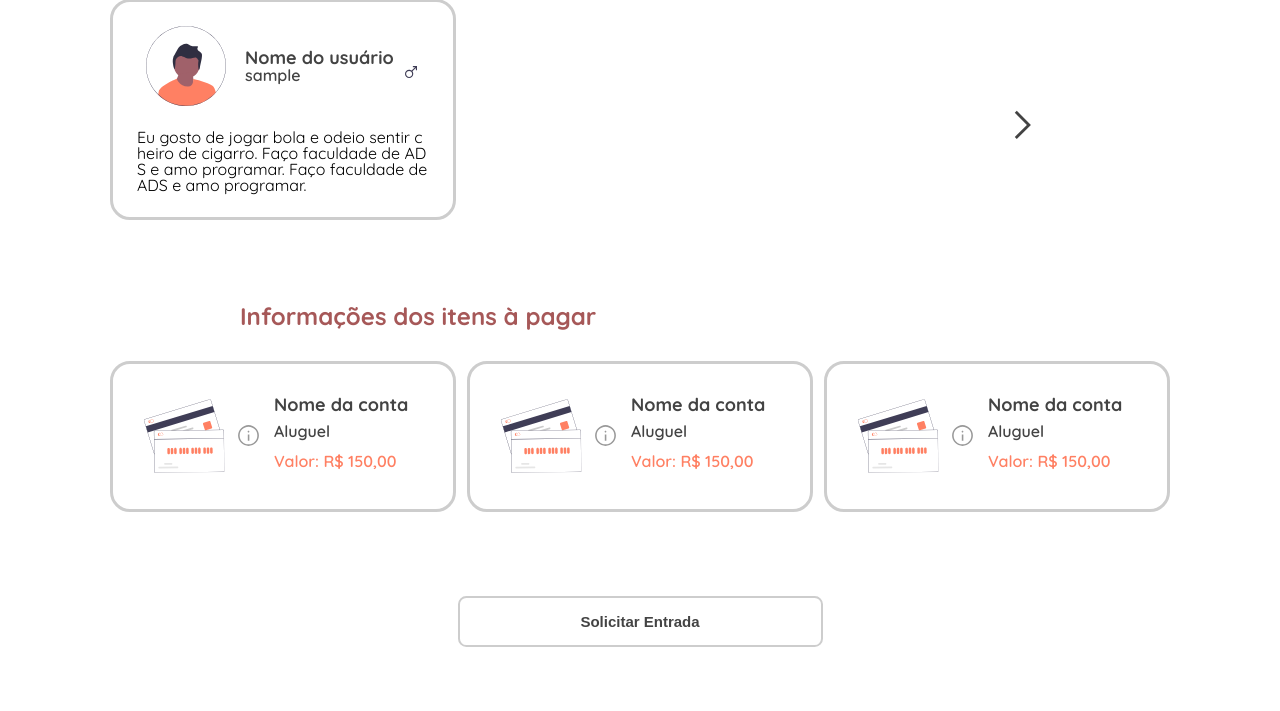
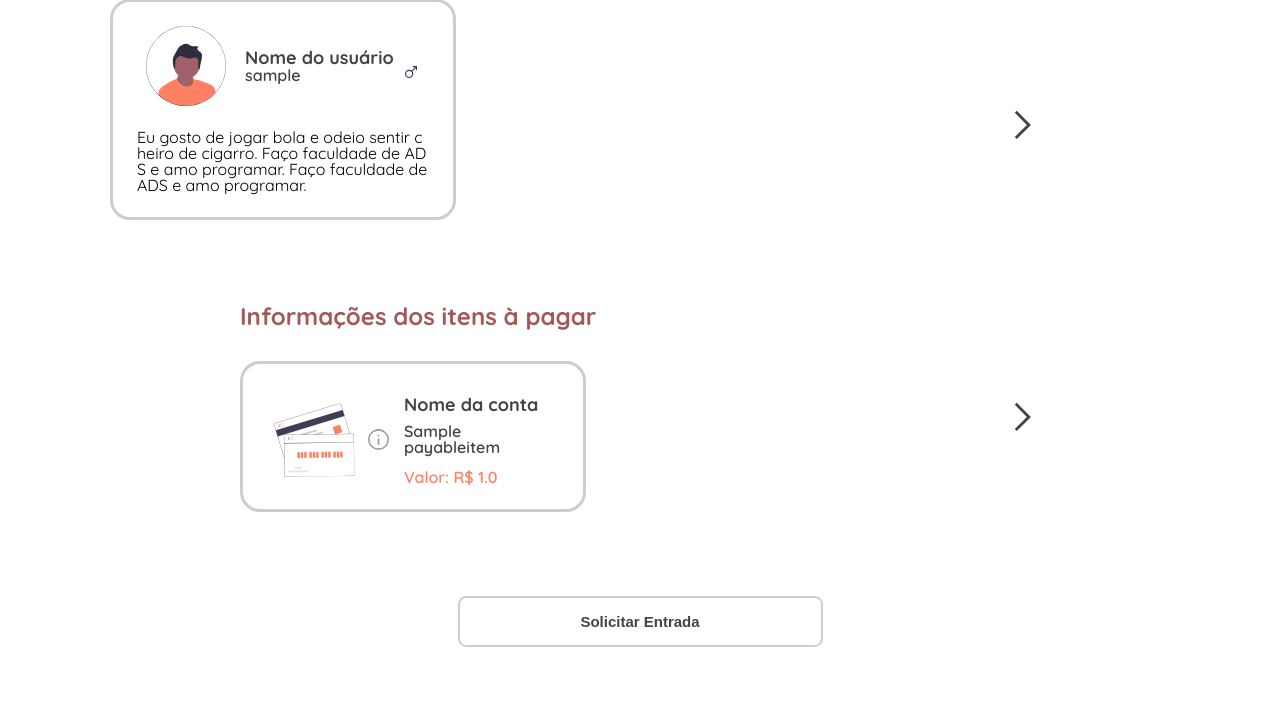
Before and after one commit to luacarol/unirep, a Django app: page /republic-information/1 in a window 1280 px wide; the page is wider, and only the part inside the window is pictured. Shown: the part 725-1436 px from the top of that part. Run offline with Django 4.2, Linux system fonts and the light colour scheme; a user stored in the database is signed in; tables that the repository leaves empty hold one stand-in row (values such as "Sample post").

Commit message:
Consumindo dados dos itens à pagar

```diff
--- a/unirep_app/models.py
+++ b/unirep_app/models.py
@@ -94,7 +94,6 @@ class PayableItem(models.Model):
 
     name = models.CharField(max_length=200)
     value = models.FloatField()
-    republic_id = models.ForeignKey("Republic", on_delete=models.CASCADE)
     user_id = models.ForeignKey(
         User, verbose_name="user_id", on_delete=models.CASCADE, blank=True, null=True
     )
@@ -127,12 +126,8 @@ class Republic(models.Model):
         null=True,
     )
     members = models.ManyToManyField(
-        User,
-        related_name="republics_as_member",
-        verbose_name="members",
-        blank=True,
-        null=True,
+        User, related_name="republics_as_member", verbose_name="members", blank=True
     )
     payable_items = models.ManyToManyField(
-        PayableItem, verbose_name="payable_items", blank=True, null=True
+        PayableItem, verbose_name="payable_items", blank=True
     )
--- a/unirep_app/templates/partials/cards/view_item_carroussel_card.html
+++ b/unirep_app/templates/partials/cards/view_item_carroussel_card.html
@@ -3,6 +3,8 @@
 <link rel="stylesheet" href="{% static 'css/partials/cards/view_item_carroussel_card.css' %}">
 
 <div class="div-payable-items">
+
+    {% for payable_item in payable_items %}
 
         <div class="div-payable-item">
 
@@ -21,60 +23,14 @@
             <div class="div-basic-informations">
 
                 <h3 class="minor-subtitle text-label-account-name">Nome da conta</h3>
-            <h4 class="legend text-account-name">Aluguel</h4>
-            <h4 class="legend orange-text text-account-value">Valor: R$ 150,00</h4>
+                <h4 class="legend text-account-name">{{payable_item.name}}</h4>
+                <h4 class="legend orange-text text-account-value">Valor: R$ {{payable_item.value}}</h4>
 
             </div>
 
         </div>
 
-    <div class="div-payable-item">
-
-        <img class="img-item-card" src="{% static 'img/credit-card-picture.svg' %}" />
-
-        <div class="tooltip-content" style="margin: 0;">
-
-            <a href="">
-                <img class="img-icon-info" src="{% static 'img/icon-info.svg' %}" alt="Ícone de informação" />
-            </a>
-
-            <span class="tooltip-text">Esse valor já é a simulação do preço caso você fizesse parte dessa república</span>
-
-        </div>
-
-        <div class="div-basic-informations">
-
-            <h3 class="minor-subtitle text-label-account-name">Nome da conta</h3>
-            <h4 class="legend text-account-name">Aluguel</h4>
-            <h4 class="legend orange-text text-account-value">Valor: R$ 150,00</h4>
-
-        </div>
-
-    </div>
-
-    <div class="div-payable-item">
-
-        <img class="img-item-card" src="{% static 'img/credit-card-picture.svg' %}" />
-
-        <div class="tooltip-content" style="margin: 0;">
-
-            <a href="">
-                <img class="img-icon-info" src="{% static 'img/icon-info.svg' %}" alt="Ícone de informação" />
-            </a>
-
-            <span class="tooltip-text">Esse valor já é a simulação do preço caso você fizesse parte dessa república</span>
-
-        </div>
-
-        <div class="div-basic-informations">
-
-            <h3 class="minor-subtitle text-label-account-name">Nome da conta</h3>
-            <h4 class="legend text-account-name">Aluguel</h4>
-            <h4 class="legend orange-text text-account-value">Valor: R$ 150,00</h4>
-
-        </div>
-
-    </div>
+    {% endfor %}
 
 </div>
 
--- a/unirep_app/views.py
+++ b/unirep_app/views.py
@@ -110,15 +110,20 @@ def republic_information(request, id):
         if request.method == "GET":
             republic = Republic.objects.get(id=id)
 
-            members = 0
-
             if len(republic.members.all()) > 0:
                 members = republic.members.all()
+
+            if len(republic.payable_items.all()) > 0:
+                payable_items = republic.payable_items.all()
 
             return render(
                 request,
                 "republic_information.html",
-                {"republic": republic, "members": members},
+                {
+                    "republic": republic,
+                    "members": members,
+                    "payable_items": payable_items,
+                },
             )
     else:
         return render(request, "login.html", {"message": "Usuário não autenticado."})
```
Also changed, not shown: seed.py (+37 -1 lines), unirep_app/migrations/0002_alter_republic_members_alter_republic_payable_items.py (added), unirep_app/migrations/0003_remove_payableitem_republic_id.py (added). Lines whose indentation alone changed are shown as unchanged.
